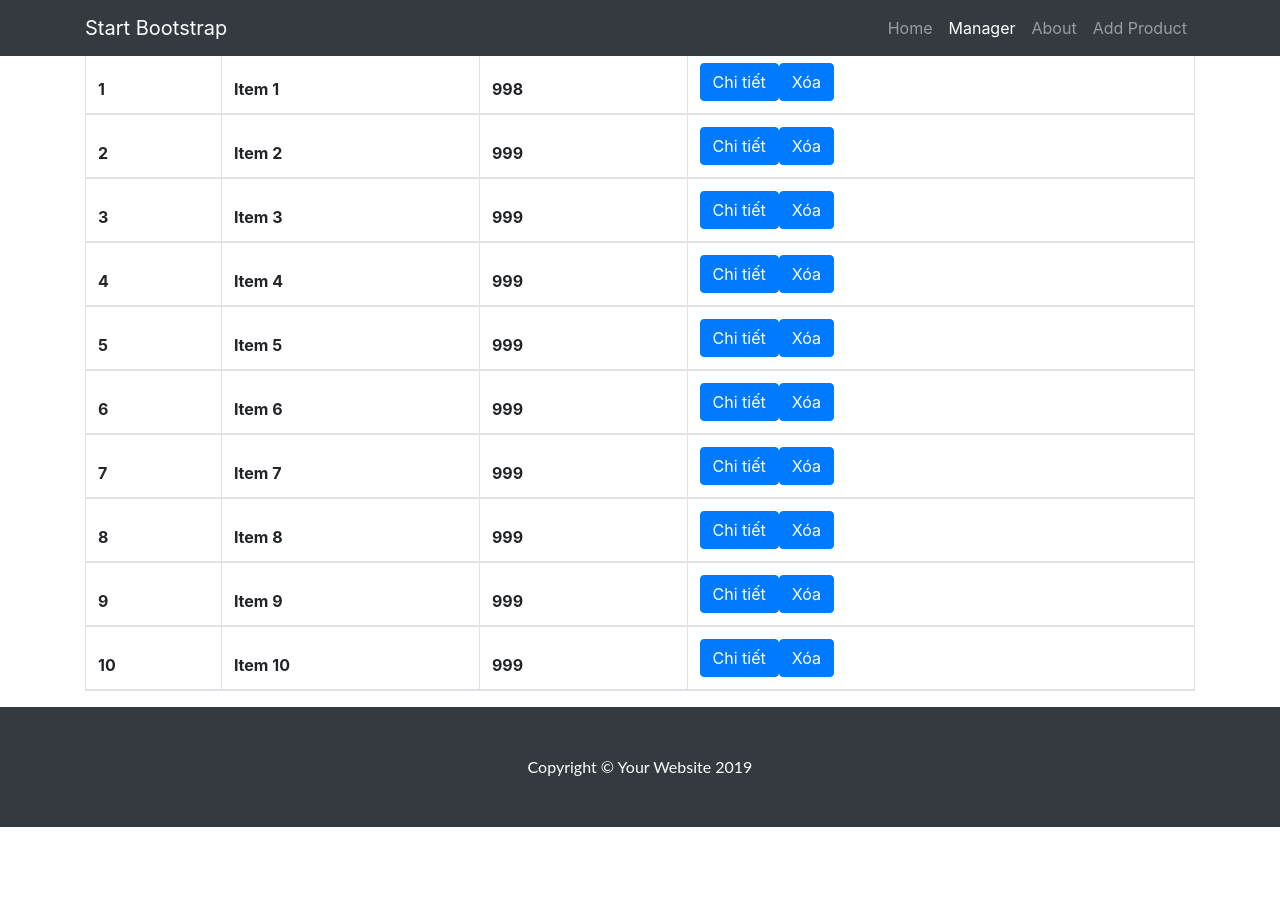
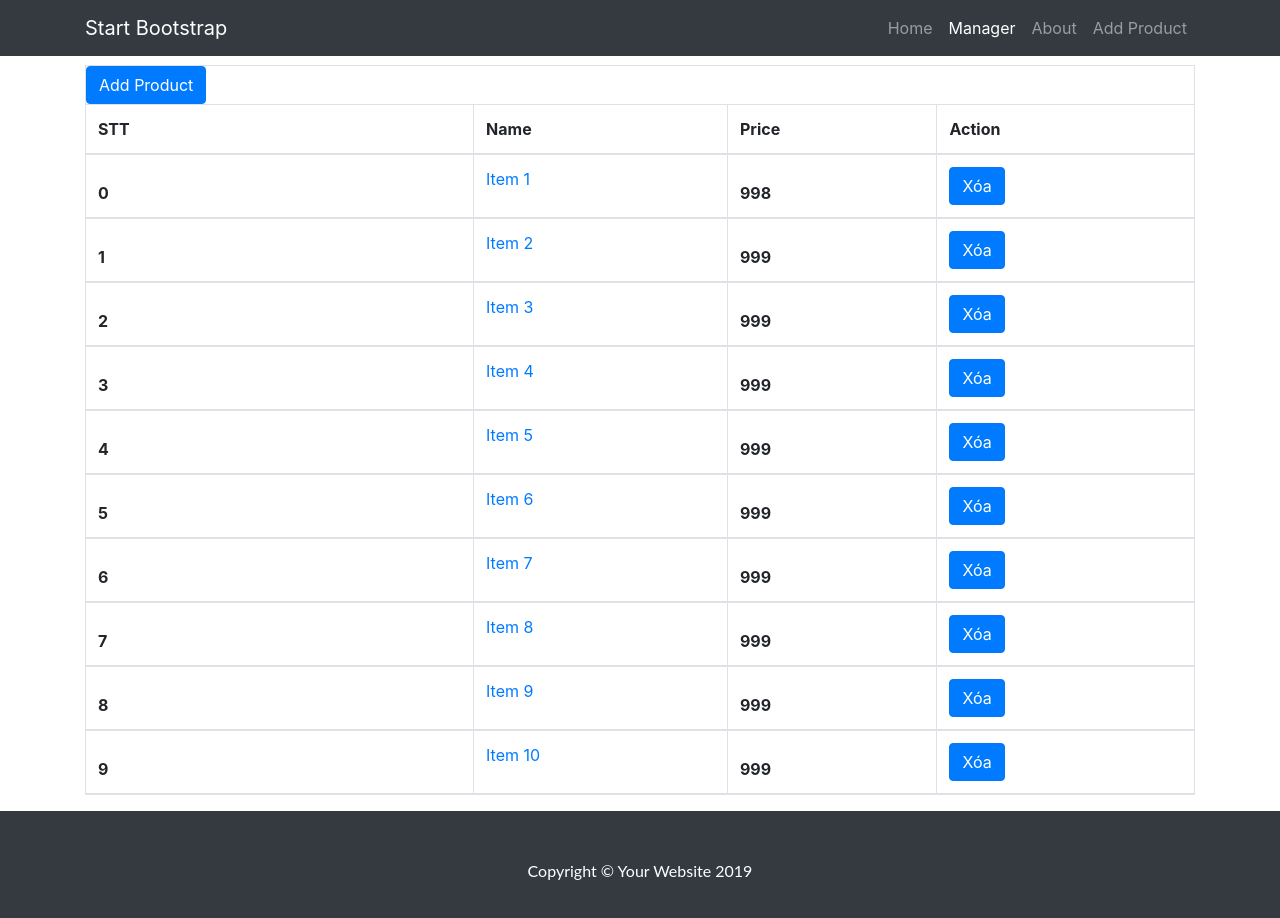
Before and after one commit to datnc/datncph08205-lab3, an Angular app: page /product/manager in a window 1280 px wide. Shown: the top 918 px of the page. Before the commit the page ends 827 px from the top, so only its background shows below. Built offline with nearby package versions, Linux system fonts and the light colour scheme.

Commit message:
7 files modified

```diff
--- a/src/app/product-detail/product-detail.component.html
+++ b/src/app/product-detail/product-detail.component.html
@@ -1,3 +1,7 @@
-<h1>ID :{{abc.id}}<br>
-Name : {{abc.name}}<br>
- Price : {{abc.price}}</h1>
+<div class="row">
+  <div class="col-6">
+    <h2>{{product.name}}</h2>
+    <span>{{product.price}}</span>
+    <p>{{product.desc}}</p>
+  </div>
+</div>
--- a/src/app/product-detail/product-detail.component.ts
+++ b/src/app/product-detail/product-detail.component.ts
@@ -1,15 +1,26 @@
-import { Component, OnInit, Input } from '@angular/core';
-import {Product} from '../Product';
+import { Component, OnInit } from '@angular/core';
+import {ActivatedRoute} from '@angular/router';
+import { ProductService } from '../service/product.service';
+import { Product } from '../Product';
+
 @Component({
   selector: 'app-product-detail',
   templateUrl: './product-detail.component.html',
   styleUrls: ['./product-detail.component.css']
 })
 export class ProductDetailComponent implements OnInit {
-  @Input('detail') abc : Product;
-  constructor() { }
+product : Product;
+  constructor(
+    private productService : ProductService,
+    private activatedRoute : ActivatedRoute
+  ) { }
 
   ngOnInit() {
+    this.getProduct();
   }
-
+  getProduct(){
+    this.activatedRoute.params.subscribe(param => {
+      this.product = this.productService.getProduct(param.id);
+    });
+  }
 }
--- a/src/app/product-manager/product-manager.component.html
+++ b/src/app/product-manager/product-manager.component.html
@@ -1,21 +1,19 @@
 <table class="table table-bordered">
 	<thead>
+    <button routerLink="/product/add" class="btn btn-primary">Add Product</button>
 		<tr>
-			<th>ID</th>
+			<th>STT</th>
 			<th>Name</th>
 			<th>Price</th>
 			<th>Action</th>
 		</tr>
-		<tr *ngFor="let product of products">
-			<th>{{product.id}}</th>
-			<th>{{product.name}}</th>
+		<tr *ngFor="let product of products;index as i">
+			<th scope="row">{{i}}</th>
+			<td><a routerLink="/product/detail/{{product.id}}">{{product.name}}</a></td>
 			<th>{{product.price}}</th>
-			<th><button class="btn btn-primary" (click)="hienthi(product)" >Chi tiết</button>
-				<button class="btn btn-primary" (click)="xoa(product.id)">Xóa</button>
+			<th>
+				<button class="btn btn-primary" (click)="RemoveProducts(product.id)">Xóa</button>
 			</th>
 		</tr>
 	</thead>
 </table>
-<div class="ht" *ngIf="selected">
-	<app-product-detail [detail]="selected"></app-product-detail>
-</div>
--- a/src/app/product-manager/product-manager.component.ts
+++ b/src/app/product-manager/product-manager.component.ts
@@ -1,6 +1,6 @@
 import { Component, OnInit } from "@angular/core";
 import { Product } from "../Product";
-import { data } from "../MockData";
+import {ProductService} from '../service/product.service';
 
 @Component({
   selector: "app-product-manager",
@@ -8,15 +8,25 @@ import { data } from "../MockData";
   styleUrls: ["./product-manager.component.css"]
 })
 export class ProductManagerComponent implements OnInit {
-  constructor() {}
+  products : Product[];
+  constructor(
+    private productService : ProductService
+  ) {}
 
-  ngOnInit() {}
-  products = data;
-  selected: Product;
-  hienthi(product) {
-      this.selected = product;
+  ngOnInit() {
+  this.products = this.productService.getProducts();
   }
-  xoa(id){
-    return this.products = this.products.filter(product => product.id != id);
+    getProducts(){
+    this.productService.getProducts().subscribe(response => this.products = response, error => console.log(error));
   }
+
+  // products;
+  // selected: Product;
+  // hienthi(product) {
+  //     this.selected = product;
+  // }
+   RemoveProducts(id){
+     console.log("component")
+     this.products = this.productService.removeProducts(id);
+   }
 }
--- a/src/app/service/product.service.ts
+++ b/src/app/service/product.service.ts
@@ -8,6 +8,9 @@ export class ProductService {
   products = data;
   constructor() { }
 
+ getProducts(){
+    return this.products;
+  }
   getProduct(id){
     return this.products.find(product => product.id == id);
   }
@@ -25,5 +28,5 @@ export class ProductService {
     this.products.push(newObj);
     console.log(this.products)
 
-  }
 }
+}
--- a/src/styles.css
+++ b/src/styles.css
@@ -1 +1,4 @@
 /* Add application styles & imports to this file! */
+body{
+  padding-top: 65px;
+}
```
Also changed, not shown: src/app/add-product/add-product.component.ts (+7 -8 lines).
